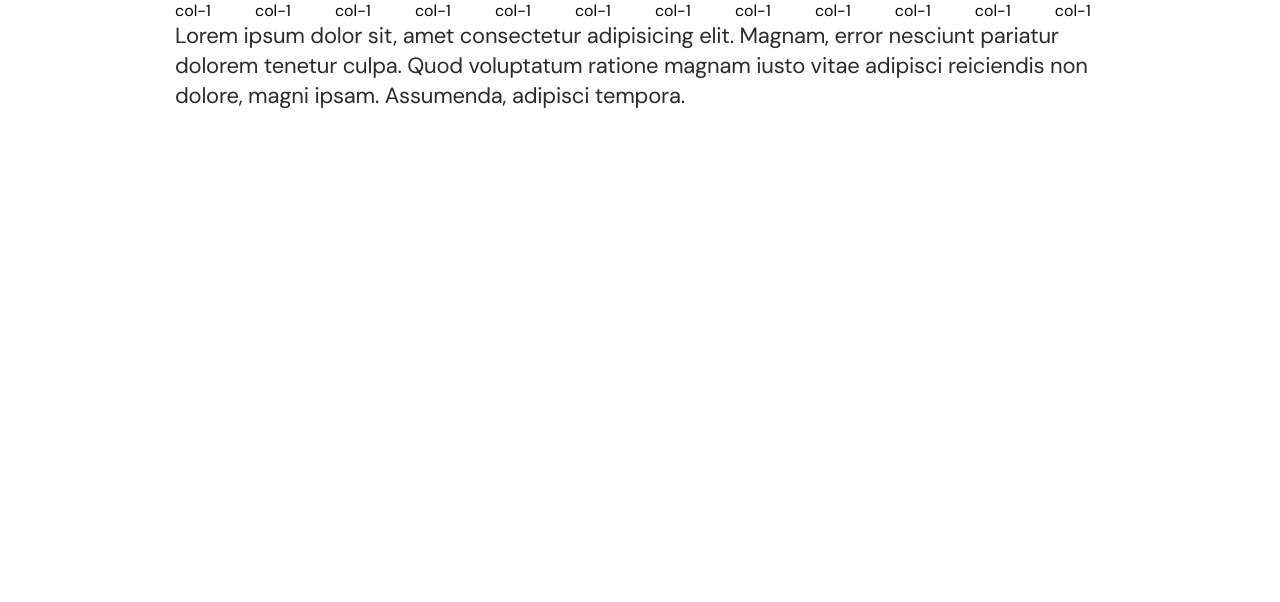
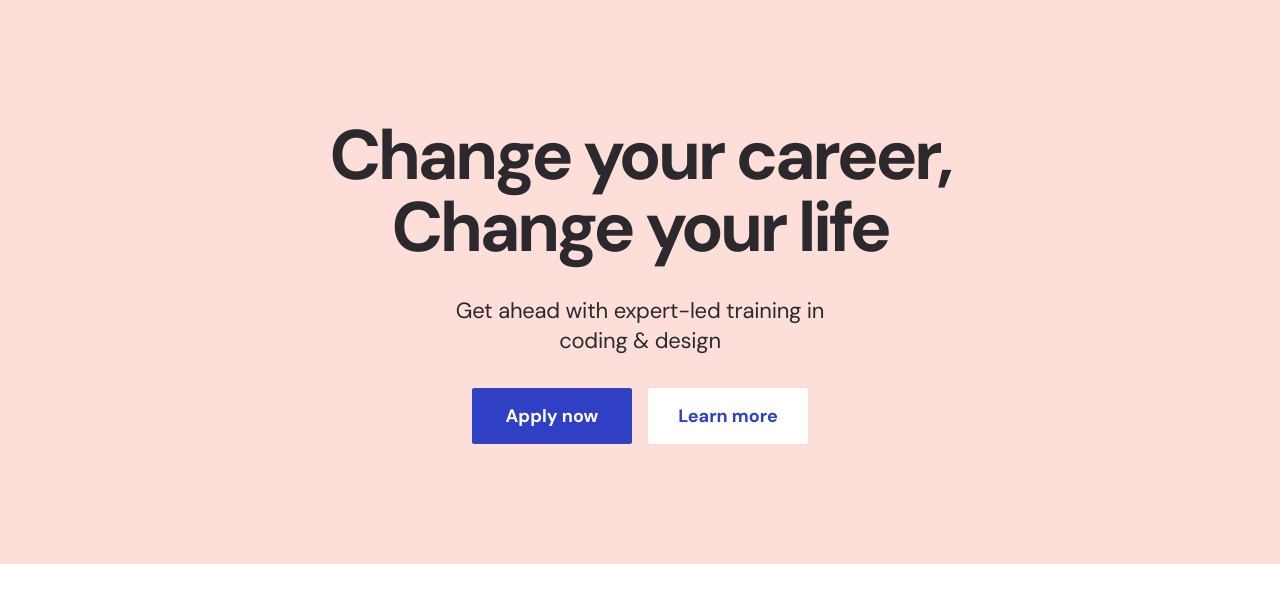
Before and after one commit to free-ko/study-css-kimbug, a plain HTML site: page practice/index.html in a window 1280 px wide. Drawn offline with Linux system fonts and the light colour scheme.

Commit message:
Landing Section

```diff
--- a/practice/index.html
+++ b/practice/index.html
@@ -12,27 +12,29 @@
     <link rel="stylesheet" href="./style.css" />
   </head>
   <body>
-    <div class="container">
-      <div class="row">
-        <div class="col-1">col-1</div>
-        <div class="col-1">col-1</div>
-        <div class="col-1">col-1</div>
-        <div class="col-1">col-1</div>
-        <div class="col-1">col-1</div>
-        <div class="col-1">col-1</div>
-        <div class="col-1">col-1</div>
-        <div class="col-1">col-1</div>
-        <div class="col-1">col-1</div>
-        <div class="col-1">col-1</div>
-        <div class="col-1">col-1</div>
-        <div class="col-1">col-1</div>
+    <section class="landing">
+      <div class="container">
+        <div class="row">
+          <div class="col-12">
+            <div class="landing-content">
+              <h1 class="landing-title">
+                Change your career,
+                <br />
+                Change your life
+              </h1>
+              <p class="landing-desc">
+                Get ahead with expert-led training in
+                <br />
+                coding & design
+              </p>
+              <div class="button-group">
+                <a href="#" class="fill-button">Apply now</a>
+                <a href="#" class="fill-button inverted">Learn more</a>
+              </div>
+            </div>
+          </div>
+        </div>
       </div>
-      <p>
-        Lorem ipsum dolor sit, amet consectetur adipisicing elit. Magnam, error
-        nesciunt pariatur dolorem tenetur culpa. Quod voluptatum ratione magnam
-        iusto vitae adipisci reiciendis non dolore, magni ipsam. Assumenda,
-        adipisci tempora.
-      </p>
-    </div>
+    </section>
   </body>
 </html>
--- a/practice/style.css
+++ b/practice/style.css
@@ -46,12 +46,103 @@ p {
   color: #2b292d;
 }
 
+.fill-button {
+  display: inline-flex;
+  justify-content: center;
+  align-items: center;
+  width: 140px;
+  height:48px;
+  font-size 15px;
+  font-weight: 700;
+  line-height: 1.6;
+  letter-spacing: 1.6;
+  color:white;
+  background-color: #3040C4;
+  border-radius: 2px;
+  transition: opacity .3s ease-in-out;
+}
+
+.fill-button.inverted {
+  background-color:white;
+  color: #3040C4;
+}
+
+.fill-button:hover {
+  opacity: 0.5;
+}
+
+
+/* Landing */
+.landing {
+  background-color: #fdded8;
+  text-align: center;
+}
+
+.landing-content {
+  display: flex;
+  flex-direction: column;
+  justify-content: center;
+  width: 100%;
+  height: 100vh;
+}
+
+.landing-title {
+  margin-bottom: 24px;
+  font-size: 40px;
+  line-height: 1;
+  letter-spacing: -0.05em;
+  color: #2b292d;
+}
+
+.landing-desc {
+  margin-bottom: 20px;
+}
+
+.landing .button-group {
+  display: flex;
+  justify-content: center;
+  align-items: center;
+}
+
+.landing .button-group .fill-button:first-child {
+  margin-right: 8px;
+}
+
+
+
 /* >= 768px (Desktop) */
 @media screen and (min-width: 768px) {
   /* Reset CSS */
   p {
     font-size: 22px;
     line-height: 1.3636363636;
+  }
+
+  .fill-button {
+    width: 160px;
+    height: 56px;
+    font-size: 18px;
+    line-height: 1.5555555556;
+  }
+
+  /* Landing */
+  .landing-content {
+    height: auto;
+    padding: 120px 0;
+  }
+
+  .landing-title {
+    font-size: 70px;
+    line-height: 1.0285714286;
+    margin-bottom: 32px;
+  }
+
+  .landing-desc {
+    margin-bottom: 32px;
+  }
+
+  .landing .button-group .fill-button:first-child {
+    margin-right: 16px;
   }
 }
 
```
